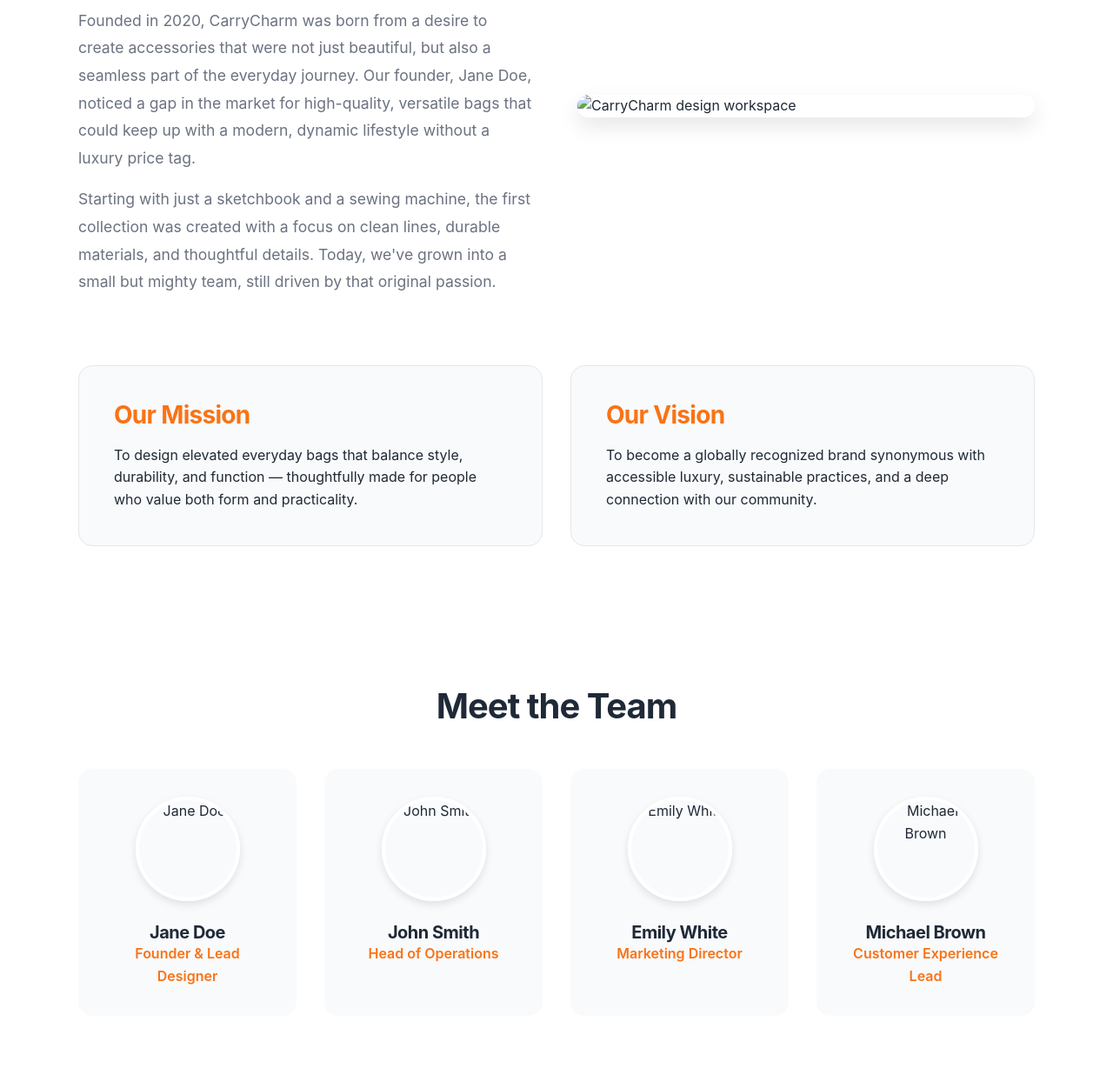
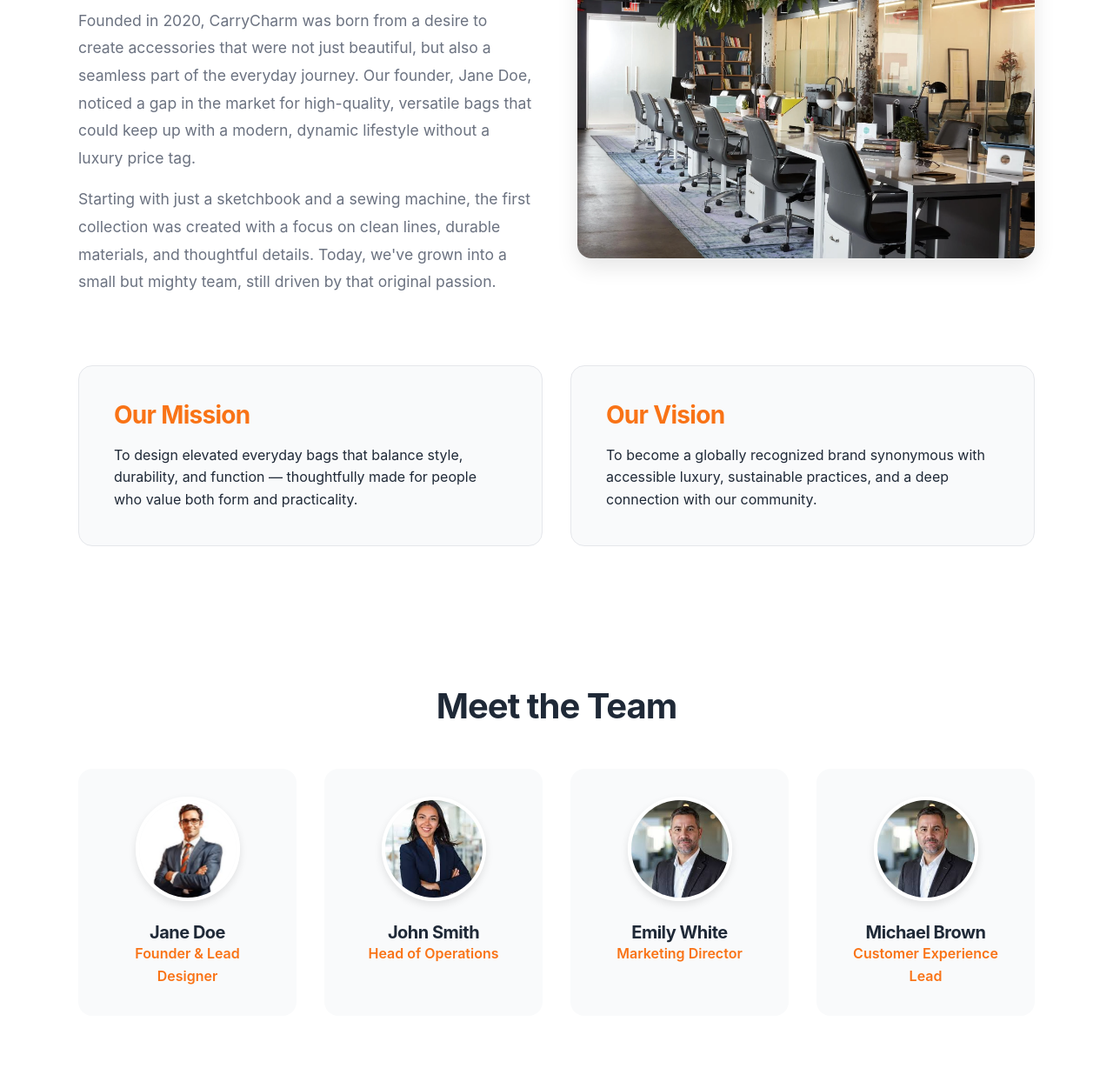
Before and after one commit to muskaanfayyaz/carrycharm, a website: page about.html in a window 1280 px wide. Shown: the part 620-1856 px from the top of the page at 87% size. Drawn offline with Linux system fonts and the light colour scheme; the site is published under a folder, as on GitHub Pages, so addresses that start at the root find nothing.

Commit message:
bag store

```diff
--- a/about.html
+++ b/about.html
@@ -195,7 +195,7 @@
                     <p>Founded in 2020, CarryCharm was born from a desire to create accessories that were not just beautiful, but also a seamless part of the everyday journey. Our founder, Jane Doe, noticed a gap in the market for high-quality, versatile bags that could keep up with a modern, dynamic lifestyle without a luxury price tag.</p>
                     <p>Starting with just a sketchbook and a sewing machine, the first collection was created with a focus on clean lines, durable materials, and thoughtful details. Today, we've grown into a small but mighty team, still driven by that original passion.</p>
                 </div>
-                <img src="/public/workspace.webp" alt="CarryCharm design workspace" class="story-image">
+                <img src="public/workspace.webp" alt="CarryCharm design workspace" class="story-image">
             </div>
             <div class="mission-vision-grid">
                 <div class="mission-card">
@@ -215,22 +215,22 @@
                 <h2>Meet the Team</h2>
                 <div class="team-grid">
                     <div class="team-card">
-                        <img src="/public/p1.jpeg" alt="Jane Doe" class="team-avatar">
+                        <img src="public/p1.jpeg" alt="Jane Doe" class="team-avatar">
                         <h3 class="team-name">Jane Doe</h3>
                         <p class="team-title">Founder & Lead Designer</p>
                     </div>
                     <div class="team-card">
-                        <img src="/public/p2.jpeg" alt="John Smith" class="team-avatar">
+                        <img src="public/p2.jpeg" alt="John Smith" class="team-avatar">
                         <h3 class="team-name">John Smith</h3>
                         <p class="team-title">Head of Operations</p>
                     </div>
                     <div class="team-card">
-                        <img src="/public/p3.jpeg" alt="Emily White" class="team-avatar">
+                        <img src="public/p3.jpeg" alt="Emily White" class="team-avatar">
                         <h3 class="team-name">Emily White</h3>
                         <p class="team-title">Marketing Director</p>
                     </div>
                     <div class="team-card">
-                        <img src="/public/p4.jpeg" alt="Michael Brown" class="team-avatar">
+                        <img src="public/p4.jpeg" alt="Michael Brown" class="team-avatar">
                         <h3 class="team-name">Michael Brown</h3>
                         <p class="team-title">Customer Experience Lead</p>
                     </div>
```
Also changed, not shown: partials/featured-products.html (+1 -1 lines).
